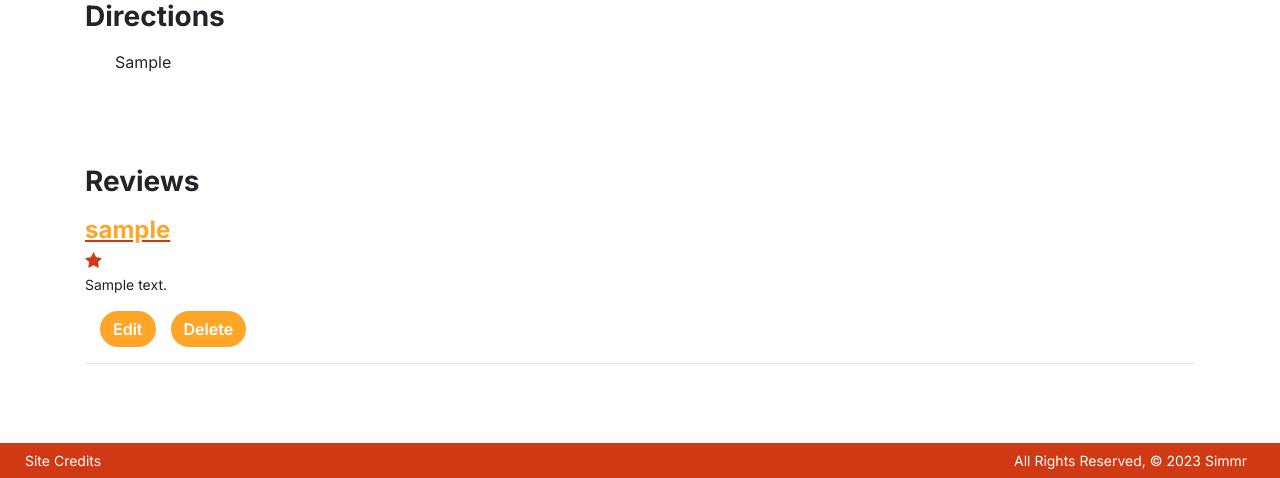
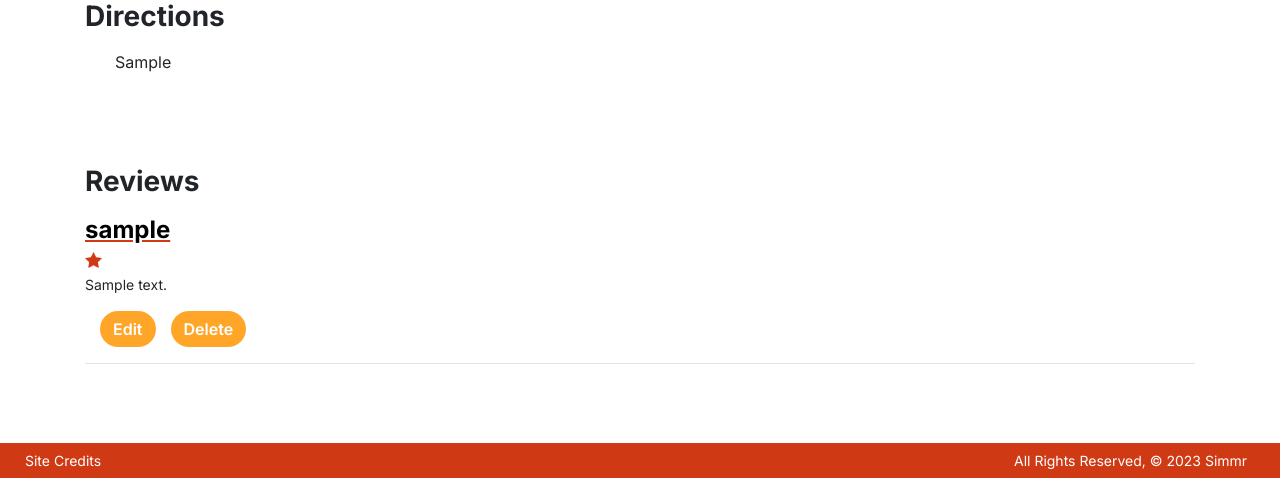
Before and after one commit to MichaelBMoss/simmr, a Django app: page /recipes/1/ in a window 1280 px wide. Shown: the part 1102-1580 px from the top of the page. Run offline with Django 4.2, Linux system fonts and the light colour scheme; a user stored in the database is signed in; tables that the repository leaves empty hold one stand-in row (values such as "Sample post").

Commit message:
fix styling on the review user links.

```diff
--- a/main_app/static/css/style.css
+++ b/main_app/static/css/style.css
@@ -544,6 +544,14 @@ input[type=text], input[type=number], input[type=password] {
     color: #ff9807;
 }
 
+.review-user {
+    color: black;
+}
+
+.review-user:hover {
+    color: #FFA629;
+}
+
 
 @media (min-width: 992px) {
     .card {
--- a/main_app/templates/main_app/recipe_detail.html
+++ b/main_app/templates/main_app/recipe_detail.html
@@ -119,7 +119,7 @@
     {% for review in recipe.review_set.all %}
     <div>
       <!-- user -->
-      <a href="{% url 'profile' review.user %}"><h4 class="review-user author-link">{{ review.user }}</h4></a>
+      <h4><a class="review-user" href="{% url 'profile' review.user %}">{{ review.user }}</a></h4>
       <!-- rating -->
       <div class="my-1">
         {% if review.rating == 5 %}
```
